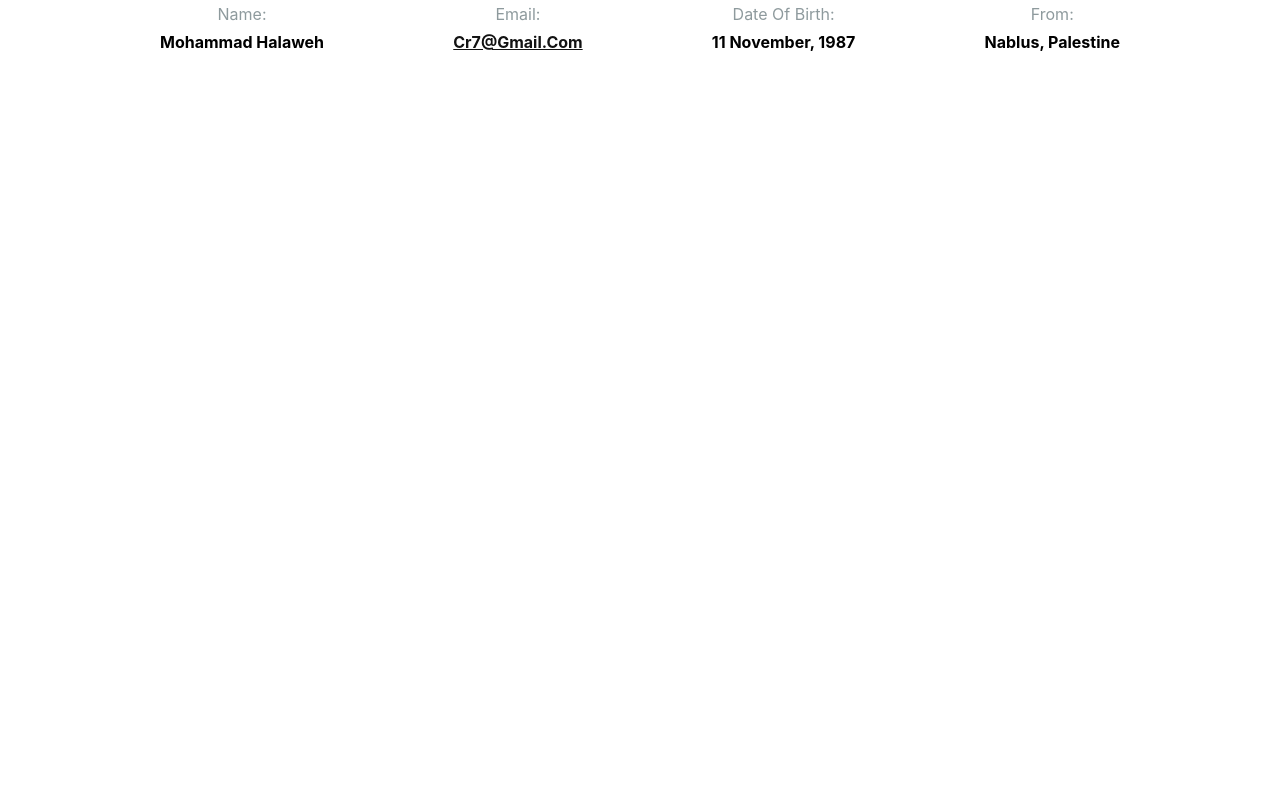
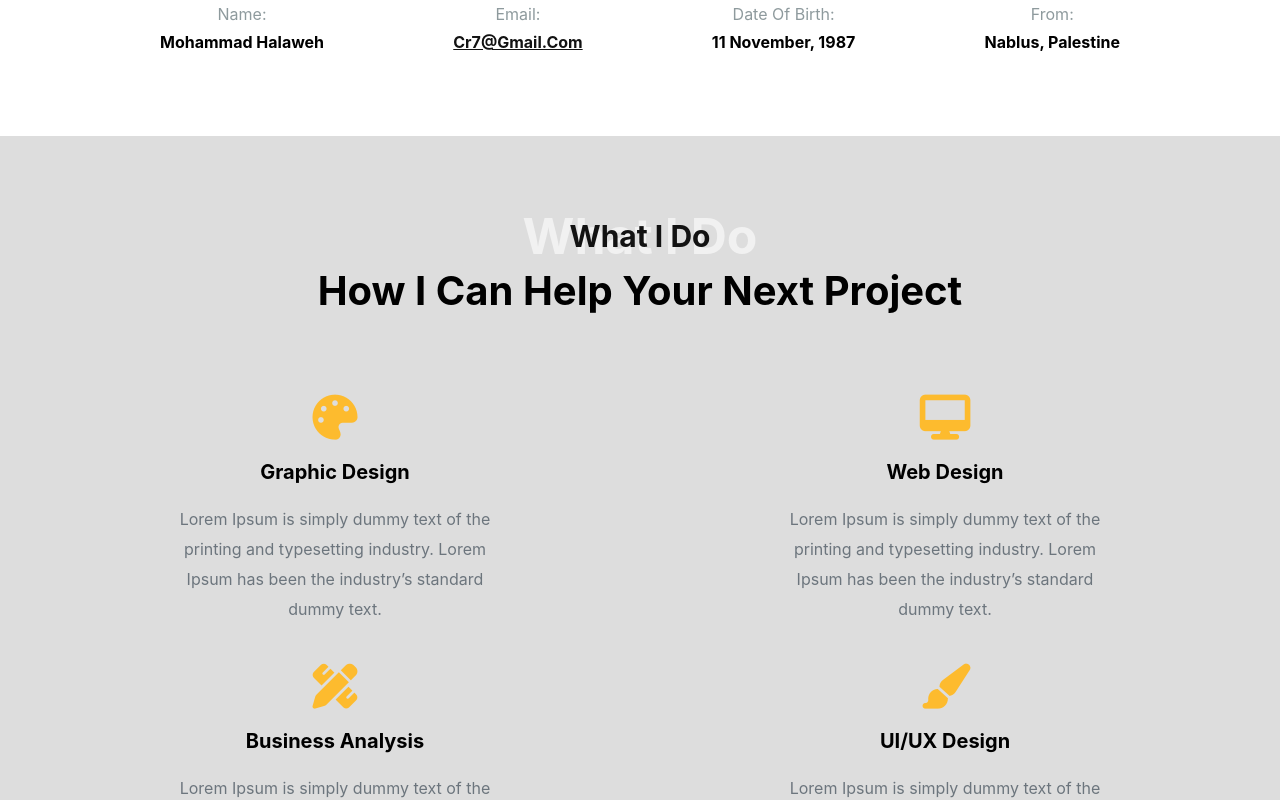
Before and after one commit to MohammadHalaweh7/Responsive-React-Protfolio, a React (Create React App) app: page / in a window 1280 px wide. Shown: the part 1440-2240 px from the top of the page. Before the commit the page ends 1576 px from the top, so only its background shows below. Built offline with nearby package versions, Linux system fonts and the light colour scheme.

Commit message:
WhatIDo Component

```diff
--- a/src/App.js
+++ b/src/App.js
@@ -2,12 +2,14 @@ import "./App.css";
 import Navbar from "./components/Navbar/Navbar";
 import Header from "./components/Header/Header";
 import About from "./components/About/About";
+import WhatIDo from "./components/WhatIDo/WhatIDo";
 function App() {
   return (
     <div className="App">
       <Navbar />
       <Header />
       <About />
+      <WhatIDo />
     </div>
   );
 }
--- /dev/null
+++ b/src/components/WhatIDo/Items.jsx
@@ -0,0 +1,12 @@
+import React from "react";
+import style from "./WhatIDo.module.css";
+
+export default function Items({ icon, title, description }) {
+  return (
+    <div className={`${style["what-i-do-section-item"]}`}>
+      <i className={icon} aria-hidden="true" />
+      <p className={`${style["title-para"]}`}>{title}</p>
+      <p className={`${style["description-para"]}`}>{description}</p>
+    </div>
+  );
+}
--- /dev/null
+++ b/src/components/WhatIDo/WhatIDo.jsx
@@ -0,0 +1,38 @@
+import React, { useState } from "react";
+import style from "./WhatIDo.module.css";
+import Items from "./Items";
+
+export default function WhatIDo() {
+    const [myExperiences, setmyExperiences] = useState([
+        { id: 0, icon: "fas fa-palette", title: "Graphic Design", description: "Lorem Ipsum is simply dummy text of the printing and typesetting industry. Lorem Ipsum has been the industry’s standard dummy text." },
+        { id: 1, icon: "fas fa-desktop", title: "Web Design", description: "Lorem Ipsum is simply dummy text of the printing and typesetting industry. Lorem Ipsum has been the industry’s standard dummy text." },
+        { id: 2, icon: "fas fa-pencil-ruler", title: "Business Analysis", description: "Lorem Ipsum is simply dummy text of the printing and typesetting industry. Lorem Ipsum has been the industry’s standard dummy text." },
+        { id: 3, icon: "fas fa-paint-brush", title: "UI/UX Design", description: "Lorem Ipsum is simply dummy text of the printing and typesetting industry. Lorem Ipsum has been the industry’s standard dummy text." },
+        { id: 4, icon: "fas fa-chart-area", title: "App Design & Develop", description: "Lorem Ipsum is simply dummy text of the printing and typesetting industry. Lorem Ipsum has been the industry’s standard dummy text." },
+        { id: 5, icon: "fas fa-bullhorn", title: "SEO Marketing", description: "Lorem Ipsum is simply dummy text of the printing and typesetting industry. Lorem Ipsum has been the industry’s standard dummy text." },
+      ]);
+
+  return (
+<section className={`${style['what-i-do-section']}`} id="what-i-do" data-aos="fade-up" data-aos-duration={1000}>
+  <div className="container">
+    <div className="sectionTitleEditFlex">
+      <h2 className='absoluteAndColor Bigsize'>what i do</h2>
+      <h3 className='absoluteAndColor smallSize'>what i do</h3>
+    </div>
+    <p className="paraFont">How I can help your next project</p>
+    <div className={`flexBox ${style['what-i-do-section-items']}`}>
+
+    {myExperiences.map((experience,id) => (
+            <Items
+              key={experience.id}
+              icon={experience.icon}
+              title={experience.title}
+              description={experience.description}
+            />
+          ))}
+
+    </div>
+  </div>
+</section>
+    )
+}
--- /dev/null
+++ b/src/components/WhatIDo/WhatIDo.module.css
@@ -0,0 +1,37 @@
+.what-i-do-section {
+    background-color: #ddd;
+}
+
+.what-i-do-section-items {
+    justify-content: space-between;
+    column-gap: 10px;
+
+    margin-top: 80px;
+    padding-bottom: 80px;
+}
+
+.what-i-do-section-item {
+    text-align: center;
+    width: 350px;
+
+}
+
+.what-i-do-section-item i {
+    color: var(--main-color);
+    font-size: 45px;
+    margin-bottom: 20px;
+}
+
+.title-para {
+    font-size: 20px;
+    font-weight: bold;
+    text-transform: capitalize;
+
+    margin-bottom: 20px;
+}
+
+.description-para {
+    line-height: 30px;
+    color: #6c757d;
+    margin-bottom: 40px;
+}
```
